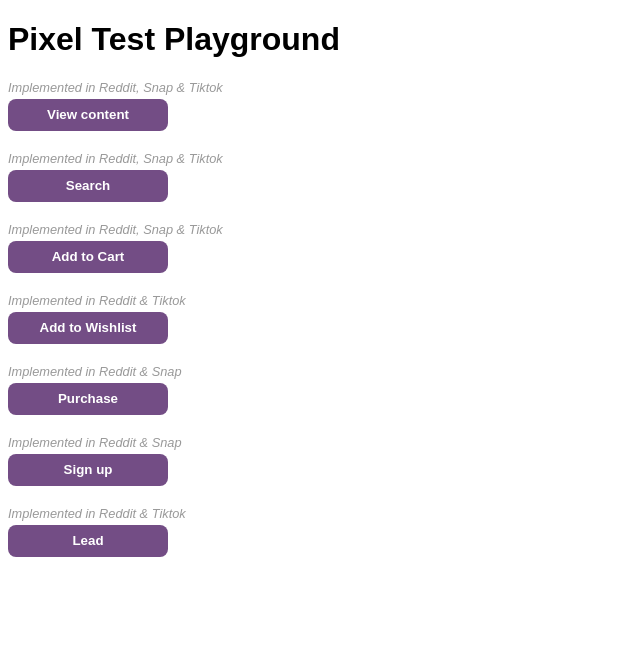
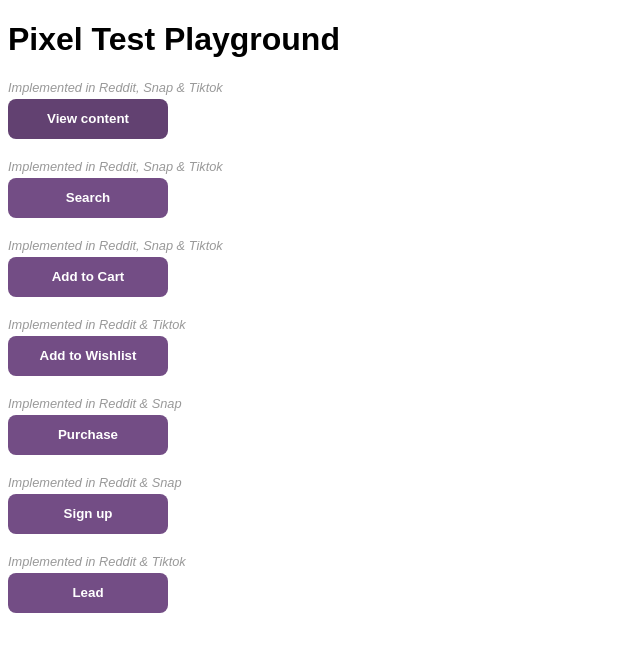
Before and after one commit to marlenaa1/marlenaa1.github.io, a plain HTML site: page index.html in a window 1280 px wide. In both pictures the pointer is over the button "View content". Shown: the whole page, without its empty margins (0-640 px from the left). Drawn offline with Linux system fonts and the light colour scheme.

Commit message:
Update index.html

```diff
--- a/index.html
+++ b/index.html
@@ -58,11 +58,17 @@
       background-color: #734d85;
       color: #fff;
       border: none;
-      height: 2rem;
+      height: 2.5rem;
       width: 10rem;
       border-radius: 0.5rem;
       user-select: none;
       margin-bottom: 1rem;
+    }
+
+    button:hover {
+        background-color: #624171;
+        transition: 0.25s;
+        cursor: pointer;
     }
 
     p {
```
